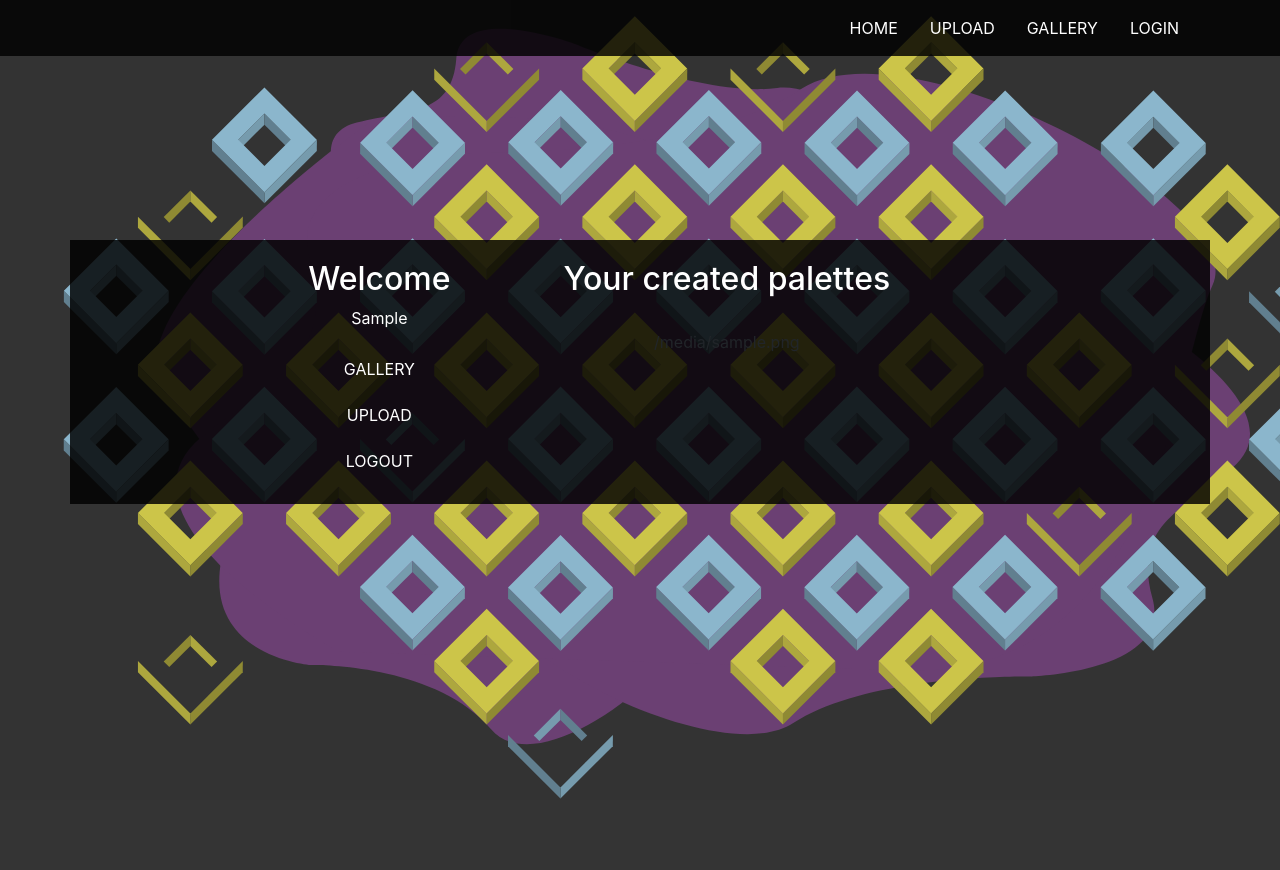
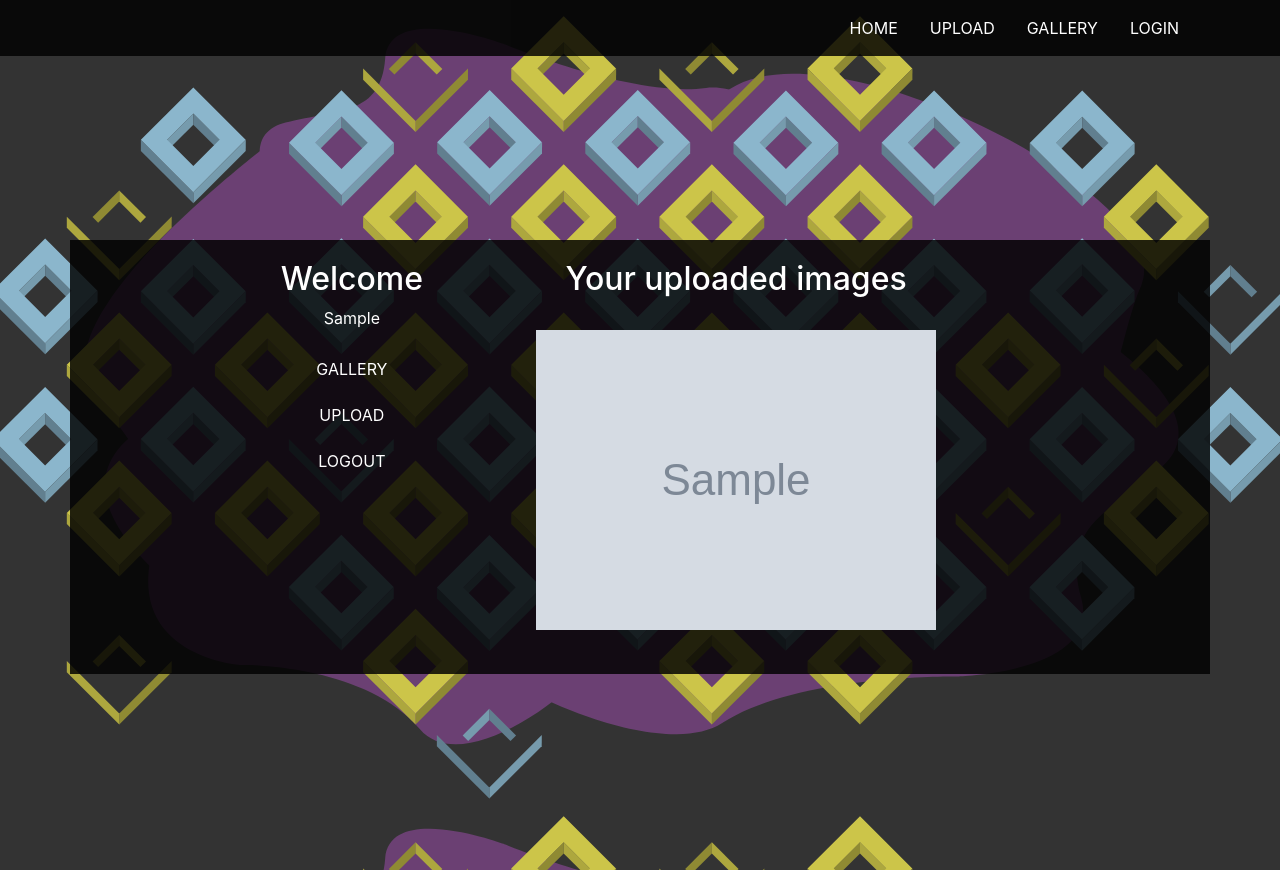
Before and after one commit to KevinConti/SmartPalette, a Flask app: a page that uses smartpalette/templates/navbar.html in a window 1280 px wide. Shown: the top 870 px of the page. Before the commit the page ends 799 px from the top, so only its background shows below. Run offline with Flask 2, Linux system fonts and the light colour scheme; tables that the repository leaves empty hold one stand-in row (values such as "Sample post"); grey boxes marked "Sample" are stand-in pictures; a database or web service that is not in the repository returns one stand-in record (values such as "Sample title"); data that the repository does not hold is empty; some libraries are stand-ins or nearby versions.

Commit message:
Updated /profile, /display, and fixed the profile link in the navbar

```diff
--- a/smartpalette/app.py
+++ b/smartpalette/app.py
@@ -71,7 +71,7 @@ def configure_app(app):
             username = 'postgres'
             password = 'password'
 
-        app.config['UPLOAD_FOLDER'] = os.path.abspath(os.path.join(os.getcwd(), "./smartpalette/uploads"))
+        app.config['UPLOAD_FOLDER'] = os.path.abspath(os.path.join(os.getcwd(), "./uploads"))
 
         app.config['SQLALCHEMY_DATABASE_URI'] = 'postgres://{}:{}@localhost:5432/local_database'.format(
             username,
--- a/smartpalette/models/models.py
+++ b/smartpalette/models/models.py
@@ -41,7 +41,7 @@ class Image(db.Model):
         self.paletteId = paletteId
 
     def __repr__(self):
-        return '<image located at: {}>'.format(self.filepath)
+        return '{}'.format(self.filepath)
 
     palette_colors = db.Table(
         'palette_colors',
--- a/smartpalette/routes/api.py
+++ b/smartpalette/routes/api.py
@@ -10,7 +10,8 @@ API_ENDPOINT = "/api/v1"
 @api.route(API_ENDPOINT + '/users/<string:username>', methods=['GET'])
 def get_user(username):
     user = models.User.query.filter_by(username=username).first_or_404()
-    return jsonify(username=user.username, images=user.images)
+    user_images = [str(img) for img in user.images]
+    return jsonify(username=user.username, images=user_images)
 
 @api.route(API_ENDPOINT + '/users/', methods=['POST'])
 def create_user():
@@ -22,6 +23,12 @@ def create_user():
         models.db.session.add(new_user)
         models.db.session.commit()
     return "Added user {}".format(data['username'])
+
+def get_image_object(filename):
+    return models.Image.query.filter_by(filepath=filename).first_or_404()
+
+def get_palette_object(id):
+    return models.Palette.query.filter_by(paletteId=id).first_or_404()
 
 @api.route(API_ENDPOINT + '/images/<string:filename>')
 def get_image(filename):
--- a/smartpalette/routes/routes.py
+++ b/smartpalette/routes/routes.py
@@ -59,9 +59,18 @@ def profile(username):
     username = username.lower()
     try:
         user = requests.get(request.url_root + API_ENDPOINT + "/users/{}".format(username)).json()
+        images = []
+        counter = 0
+        for i in reversed(user.get('images')):
+            counter += 1
+            image_in_directory = request.url_root + API_ENDPOINT + '/images/' + i
+            filename = image_in_directory.split('/images/')[1]
+            images.append((image_in_directory, filename))
+            if counter == 5:
+                break
     except ValueError:
         return 'Sorry, this user does not exist'
-    return render_template('profile.html', username=username.capitalize(), images=user.get('images'))
+    return render_template('profile.html', username=username.capitalize(), images=images)
 
 @blue_print.route('/login/', methods=['GET', 'POST'])
 def login():
@@ -125,6 +134,11 @@ def upload():
                 new_palette.image = new_image
                 db.session.add(new_palette)
                 db.session.commit()
+
+                return redirect(url_for(
+                    'blue_print.display',
+                    filename=filename
+                ))
             else:
                 return redirect(url_for(
                         'blue_print.display',
@@ -138,7 +152,10 @@ def upload():
 @blue_print.route('/display/<string:filename>/', methods=['GET'])
 def display(filename):
     image = request.url_root + API_ENDPOINT + '/images/' + filename
-    return render_template('display.html', filename=image)
+    image_object = api.get_image_object(filename)
+    palette = api.get_palette_object(image_object.paletteId)
+    color_list = [c.hex for c in palette.colors]
+    return render_template('display.html', filename=image, color_list=color_list)
 
 @blue_print.route('/browse', methods=['GET', 'POST'])
 def browse():
@@ -190,16 +207,15 @@ def get_palettes_by_id(connection):
                'INNER JOIN image on palette."paletteId" = image."paletteId" '
                'INNER JOIN "user" on image.username = "user".username '
                'ORDER BY palette."paletteId";')
-    result = connection.execute(sql)
+    result = list(connection.execute(sql))
 
     palettesById = []
-    for row in result:
+    for row in reversed(result):
         thisdict = {
             "paletteId": row[0],
             "filepath": request.url_root + API_ENDPOINT + '/images/' + row[1],
             "username": row[2],
         }
-
         palettesById.append(thisdict)
 
     return palettesById
--- a/smartpalette/templates/navbar.html
+++ b/smartpalette/templates/navbar.html
@@ -17,7 +17,7 @@
                     </li>
                     {% if session['logged_in'] == True %}
                         <li class="nav-item">
-                        <button class="nav-button" type="button">Profile</button>
+                        <button class="nav-button" type="button" onclick="window.location.href='{{ url_for('blue_print.profile', username=current_user.username)}}';">Profile</button>
                     </li>
                     <li class="nav-item">
                         <button class="nav-button" type="button" onclick="window.location.href='{{ url_for('blue_print.logout')}}';">Logout</button>
--- a/smartpalette/templates/profile.html
+++ b/smartpalette/templates/profile.html
@@ -33,10 +33,16 @@
                     <button class="nav-button" type="button" onclick="window.location.href='{{ url_for('blue_print.logout')}}';">Logout</button>
                 </div>
                 <div class="col-lg-9">
-                    <h2>Your created palettes </h2>
+                    <h2>Your uploaded images </h2>
                     <br>
 
-                    {{ images }}
+                    {% for i in images %}
+                        <a href="{{ url_for('blue_print.display', filename=i[1])}}">
+                        <img style="height: 300px" src="{{i[0]}}">
+                        </a>
+                        <br>
+                        <br>
+                    {% endfor %}
                 </div>
             </div>
         </div>
```
Also changed, not shown: smartpalette/templates/display.html (+5 -3 lines).
